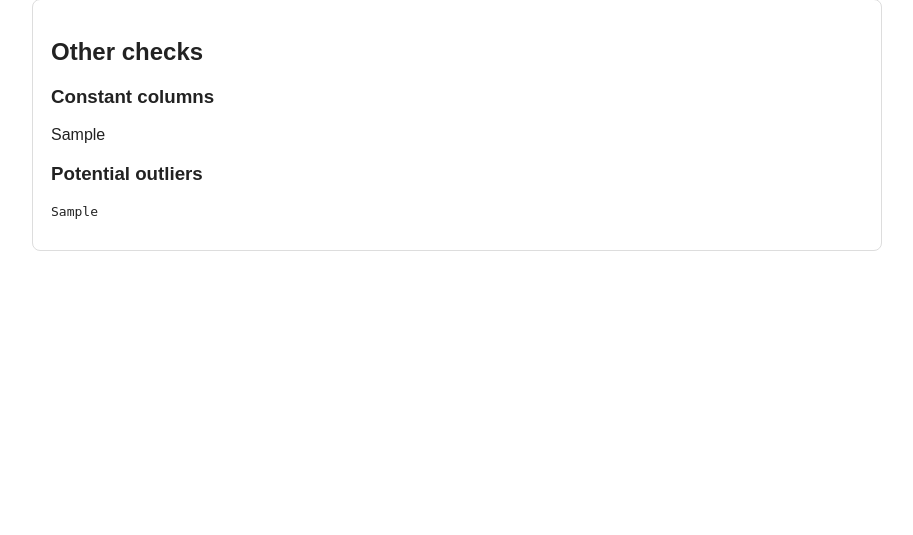
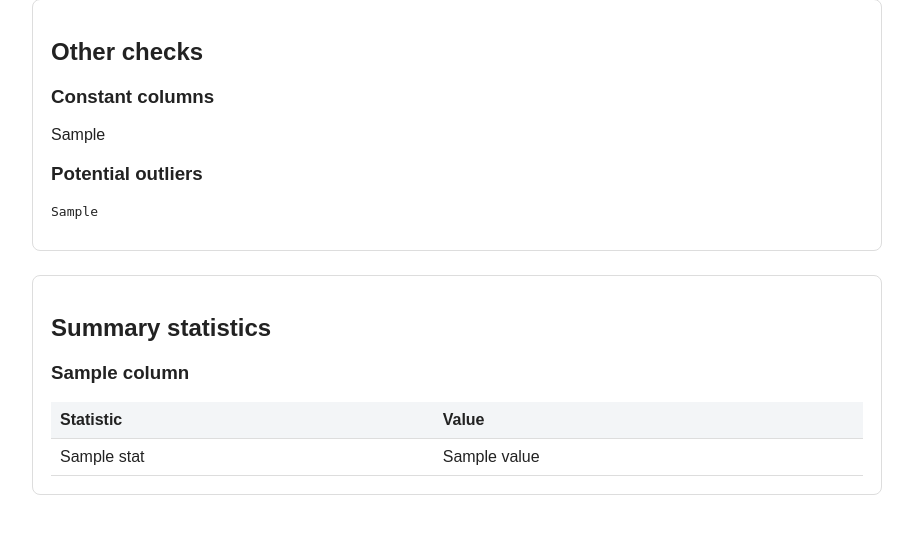
Before and after one commit to akshysasi/DataDoctor, a Flask app: template templates/index.html in a window 1280 px wide. Shown: the part 818-1353 px from the top of the page, without its empty margins (183-1096 px from the left). Before the commit the page ends 1069 px from the top, so only its background shows below. Run offline with Flask 3, Linux system fonts and the light colour scheme; the template is opened without the code that fills it: most values are stand-ins (such as "Sample title", 1, 10 or a date in 2020).

Commit message:
Format summary statistics

```diff
--- a/templates/index.html
+++ b/templates/index.html
@@ -84,7 +84,7 @@
             </table>
         </section>
 
-                <section>
+        <section>
             <h2>Other checks</h2>
 
             <h3>Constant columns</h3>
@@ -101,6 +101,22 @@
                 <p>None found.</p>
             {% endif %}
         </section>
+
+        <section>
+            <h2>Summary statistics</h2>
+
+            {% for column, stats in report.summary.items() %}
+                <h3>{{ column }}</h3>
+                <table>
+                    <tr><th>Statistic</th><th>Value</th></tr>
+                    {% for name, value in stats.items() %}
+                        {% if value != '' %}
+                            <tr><td>{{ name }}</td><td>{{ value }}</td></tr>
+                        {% endif %}
+                    {% endfor %}
+                </table>
+            {% endfor %}
+        </section>
     {% endif %}
 </body>
 </html>
```
